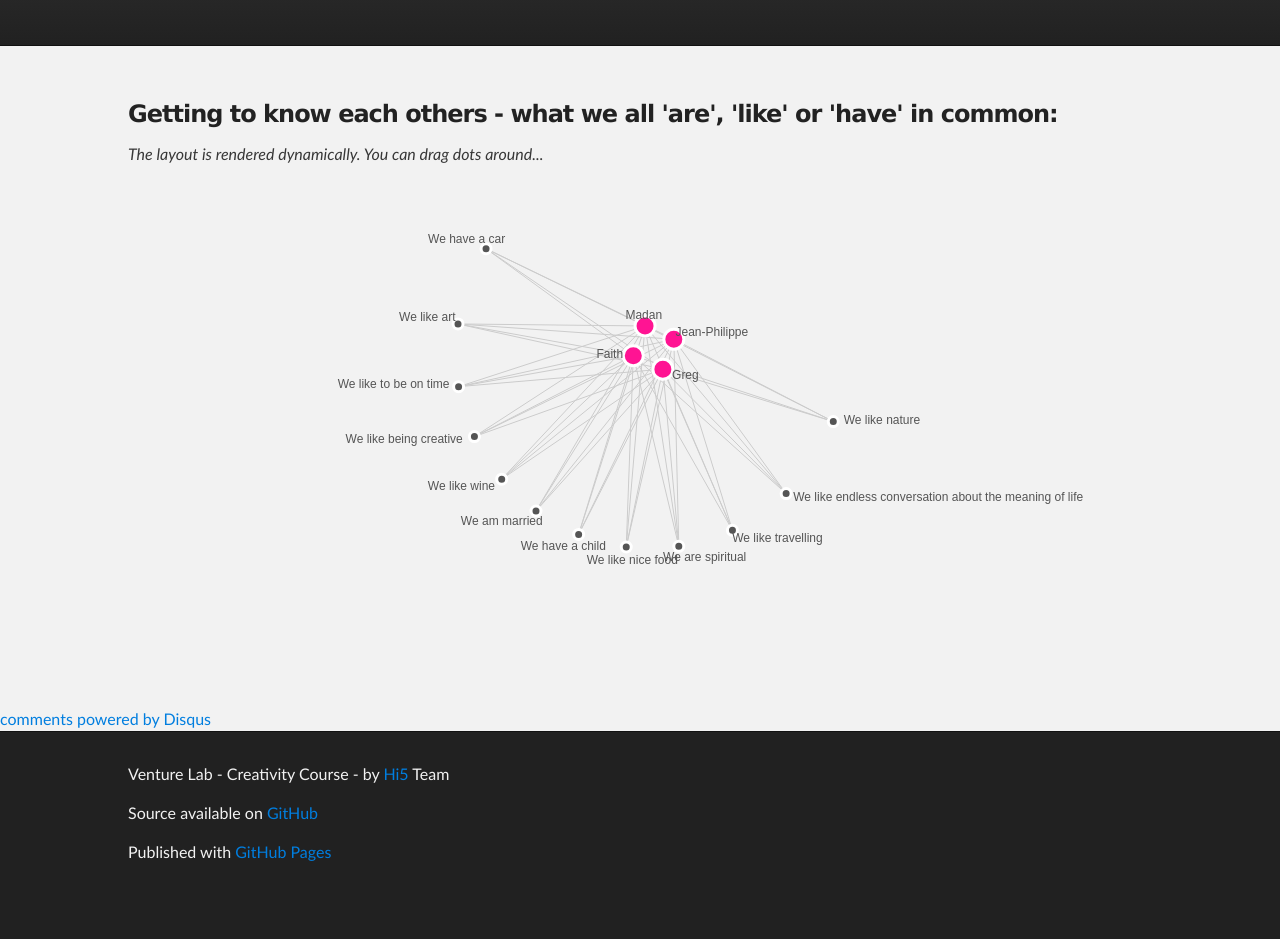
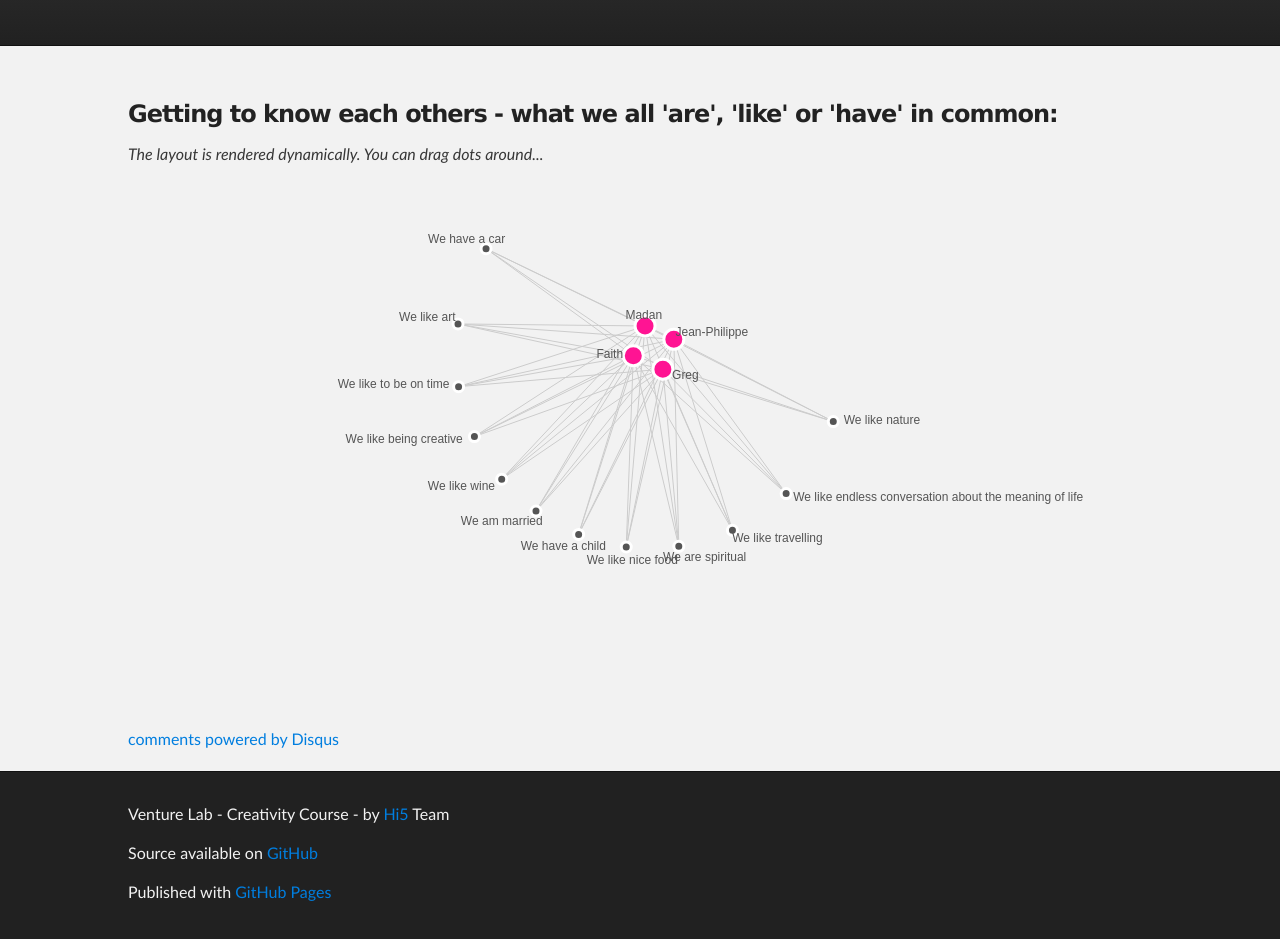
Before and after one commit to jp-a/VentureLab-Creativity, a plain HTML site: page index.html in a window 1280 px wide. Shown: the part 128-1067 px from the top of the page. Before the commit the page ends 1027 px from the top, so only its background shows below. Drawn offline with Linux system fonts and the light colour scheme; a script that the page names is missing.

Commit message:
Changed DISQUS width

```diff
--- a/index.html
+++ b/index.html
@@ -58,7 +58,7 @@
 
         </section>
 
-        <section id="comments">
+        <section id="comments" class="inner">
             <div id="disqus_thread"></div>
             <script type="text/javascript">
                 /* * * CONFIGURATION VARIABLES: EDIT BEFORE PASTING INTO YOUR WEBPAGE * * */
```
